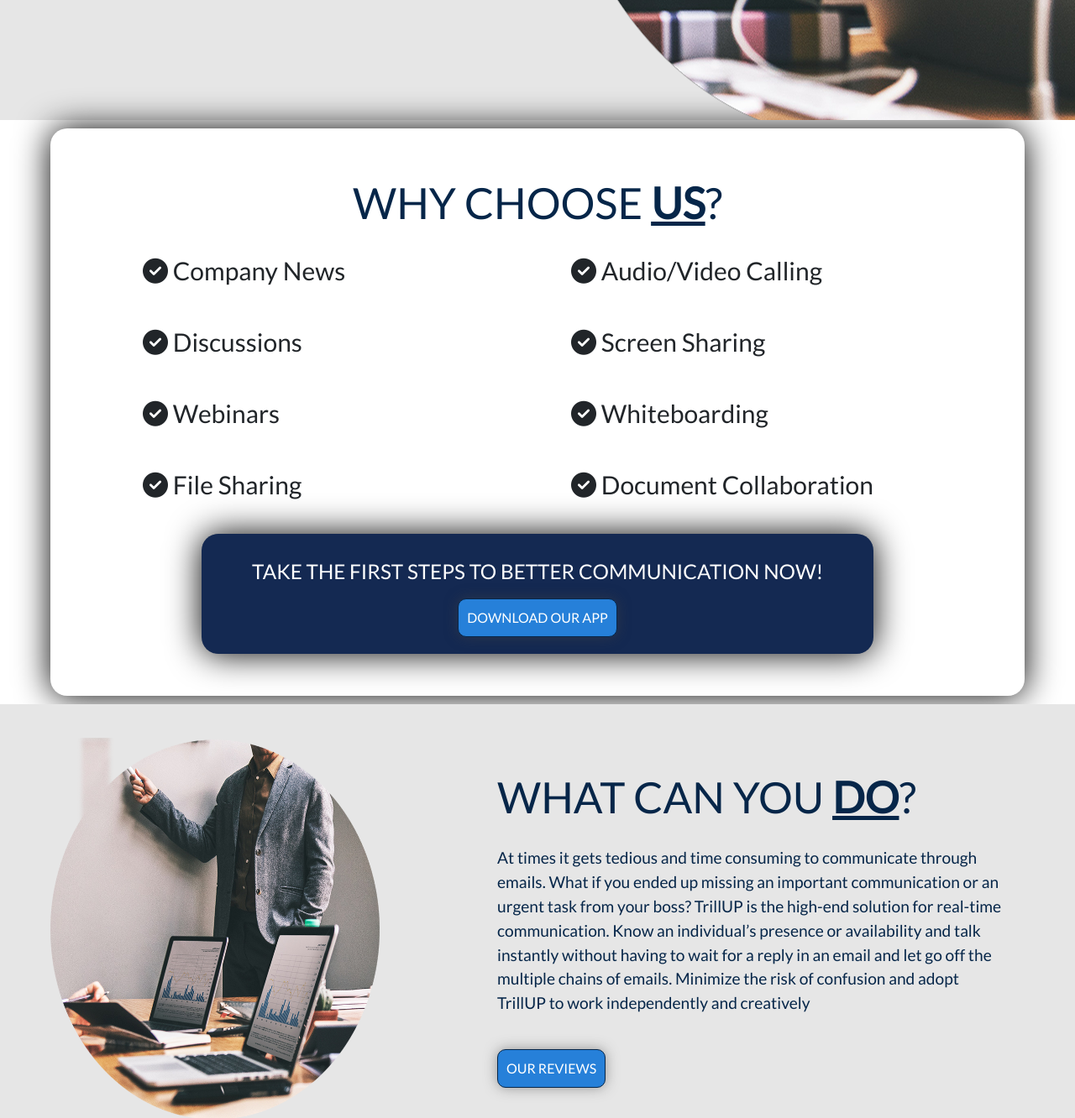
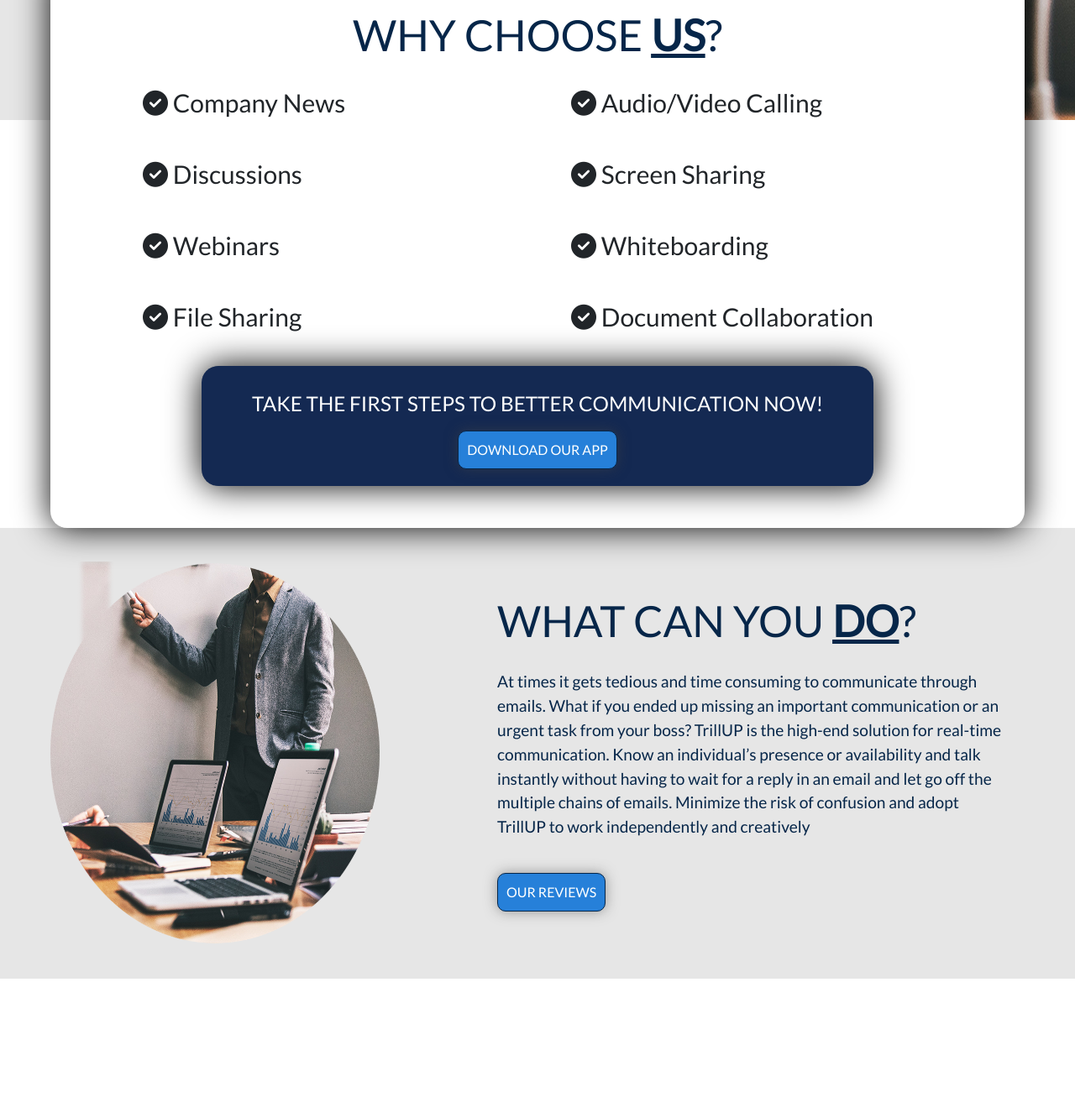
Before and after one commit to Bizhtech/trill, a plain HTML site: page aboutus.html in a window 1280 px wide. Shown: the part 775-2107 px from the top of the page at 84% size. Drawn offline with nearby package versions, Linux system fonts and the light colour scheme.

Commit message:
Update aboutus.html

```diff
--- a/aboutus.html
+++ b/aboutus.html
@@ -123,7 +123,7 @@
 
 
   <!--START OF WHY CHOOSE US-->
-  <section id="sectionbox">
+  <section style="background-color: white; position: relative; bottom: 200px" id="sectionbox">
 	  <div>
 	    <div class="box">
 	      WHY CHOOSE <b><u>US</u></b>?
@@ -149,14 +149,14 @@
   <!--END OF WHY CHOOSE US-->
 
   <!--START OF WHAT CAN YOU DO-->
-  <section>
+  <section style="position: relative; bottom: 210px;">
   	<div class="thirdsec">
   		<img class="thirdimg" src="images/secpic.png">
   		<div class="text">
 	  		<h1 style="padding-bottom: 20px; font-size: 4vw">WHAT CAN YOU <b><u>DO</u></b>?</h1>
 	  		<p style="font-size: 1.5vw">At times it gets tedious and time consuming to communicate through emails. What if you ended up missing an important communication or an urgent task from your boss? TrillUP is the high-end solution for real-time communication. Know an individual’s presence or availability and talk instantly without having to wait for a reply in an email and let go off the multiple chains of emails. Minimize the risk of confusion and adopt TrillUP to work independently and creatively</p>
 	  		<br>
-	  		<button class="butt"; style="font-size: 1.25vw">  OUR REVIEWS </button>
+	  		<button class="butt">  OUR REVIEWS </button>
   		</div>
 
   	</div>
@@ -199,7 +199,7 @@
       </div>
     </div> -->
 
-  	<!-- <div class="otherHours">
+<!--   	<div class="otherHours">
 	  	<div class="ohours">
 	  		<h1 class="numbers">75+</h1>
 	  		<p class="odefinition">Research hours</p>
@@ -216,8 +216,8 @@
 	  		      <h1 class="numbers">95+</h1>
 	  		      <p class="odefinition">Testing Hours</p>
 	  	    </div>
-	  </div> -->
-  </section>
+	  </div>
+  </section> -->
   <!--END OF NUMBERS CONTENT-->
 
 
```
